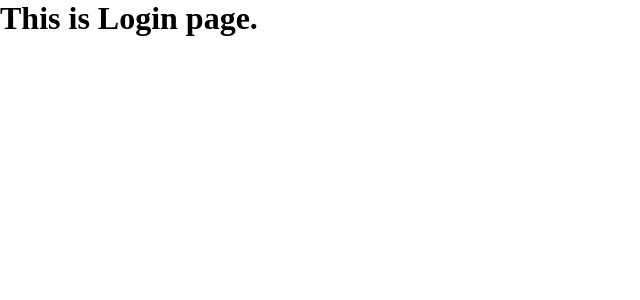
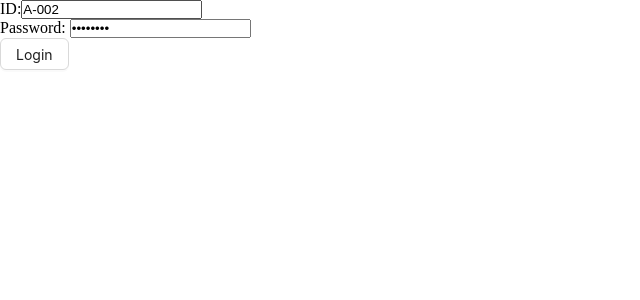
Before and after one commit to mahbub-sakib/ph-univ-mngmt-client, a React (Vite) app: page /login in a window 1280 px wide. Shown: the top 300 px of the page, without its empty margins (0-640 px from the left). Built offline with nearby package versions, Linux system fonts and the light colour scheme.

Commit message:
till m6.5 done

```diff
--- a/src/pages/Login.tsx
+++ b/src/pages/Login.tsx
@@ -1,10 +1,41 @@
+import { Button } from 'antd';
 import React from 'react';
+import { useForm } from 'react-hook-form';
+import { useLoginMutation } from '../redux/features/auth/authApi';
 
 const Login = () => {
+
+    const { register, handleSubmit } = useForm({
+        defaultValues: {
+            id: 'A-002',
+            password: 'admin123'
+        }
+    });
+
+    const [login, { data, error }] = useLoginMutation();
+
+    console.log('data => ', data);
+    console.log('error => ', error);
+
+    const onSubmit = (data) => {
+        const userInfo = {
+            id: data.userId,
+            password: data.password
+        };
+        login(userInfo)
+    }
     return (
-        <div>
-            <h1>This is Login page.</h1>
-        </div>
+        <form onSubmit={handleSubmit(onSubmit)}>
+            <div>
+                <label htmlFor="id">ID:</label>
+                <input type="text" id="id"  {...register('id')} />
+            </div>
+            <div>
+                <label htmlFor="password">Password: </label>
+                <input type="password" id="password"  {...register('password')} />
+            </div>
+            <Button htmlType='submit'>Login</Button>
+        </form >
     );
 };
 
```
